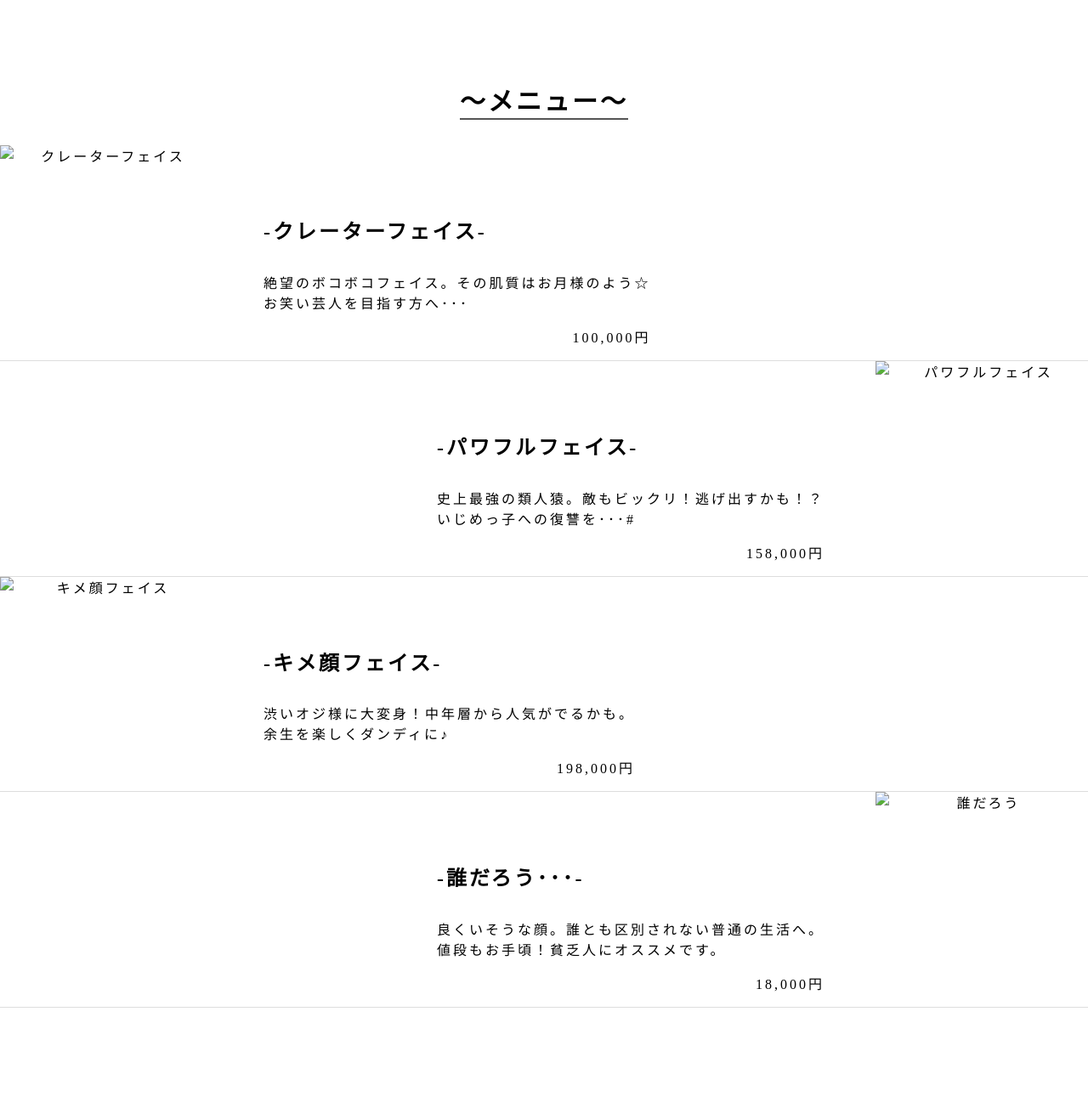
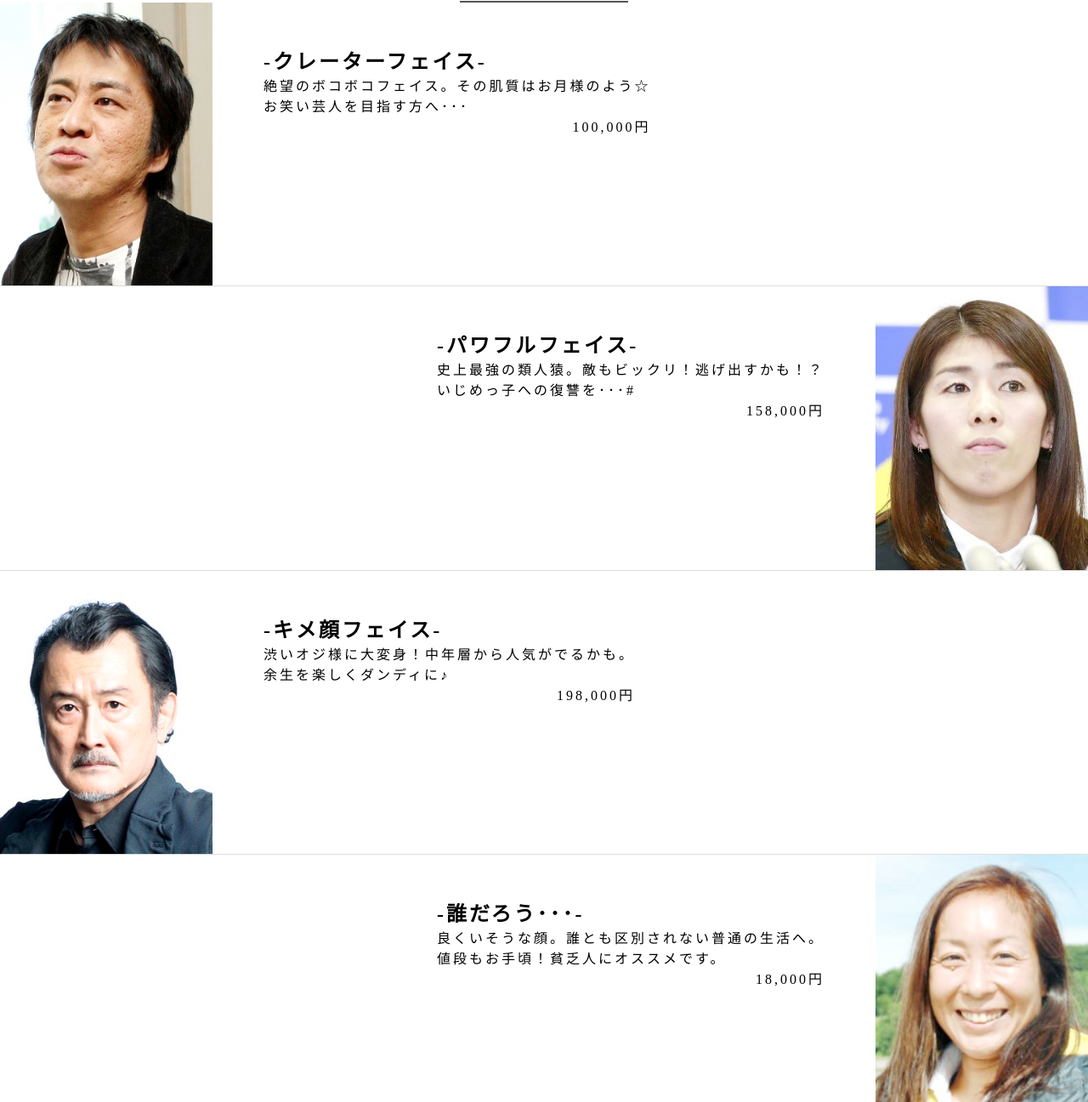
Before and after one commit to testarocom/want-face, a plain HTML site: page index.html in a window 1280 px wide. Shown: the part 1503-2800 px from the top of the page at 85% size. Drawn offline with Linux system fonts and the light colour scheme; the site is published under a folder, as on GitHub Pages, so addresses that start at the root find nothing.

Commit message:
Update index.html

```diff
--- a/index.html
+++ b/index.html
@@ -3,7 +3,7 @@
 <head>
     <meta charset="UTF-8">
     <meta name="viewport" content="width=device-width, initial-scale=1.0">
-    <link rel="stylesheet" href="/ress.css">
+    <link rel="stylesheet" href="ress.css">
     <link rel="stylesheet" href="stylesheet.css">
     <title>新・つってね整形</title>
 </head>
@@ -52,7 +52,7 @@
                 <h3>～メニュー～</h3>
                 <div class="items">
                     <div class="item-left">
-                        <img src="/img/buramayo.jpg" alt="クレーターフェイス">
+                        <img src="img/buramayo.jpg" alt="クレーターフェイス">
                         <div class="text">
                             <h4>-クレーターフェイス-</h4>
                             <p class="info">絶望のボコボコフェイス。その肌質はお月様のよう☆<br>
@@ -61,7 +61,7 @@
                         </div>
                     </div>
                     <div class="item-right">
-                        <img src="/img/saori.jpg" alt="パワフルフェイス">
+                        <img src="img/saori.jpg" alt="パワフルフェイス">
                         <div class="text">
                             <h4>-パワフルフェイス-</h4>
                             <p class="info">史上最強の類人猿。敵もビックリ！逃げ出すかも！？<br>
@@ -70,7 +70,7 @@
                         </div>
                     </div>
                     <div class="item-left">
-                        <img src="/img/ozi.jpg" alt="キメ顔フェイス">
+                        <img src="img/ozi.jpg" alt="キメ顔フェイス">
                         <div class="text">
                             <h4>-キメ顔フェイス-</h4>
                             <p class="info">渋いオジ様に大変身！中年層から人気がでるかも。<br>
@@ -79,7 +79,7 @@
                         </div>
                     </div>
                     <div class="item-right">
-                        <img src="/img/dare.jpg" alt="誰だろう">
+                        <img src="img/dare.jpg" alt="誰だろう">
                         <div class="text">
                             <h4>-誰だろう･･･-</h4>
                             <p class="info">良くいそうな顔。誰とも区別されない普通の生活へ。<br>
```
